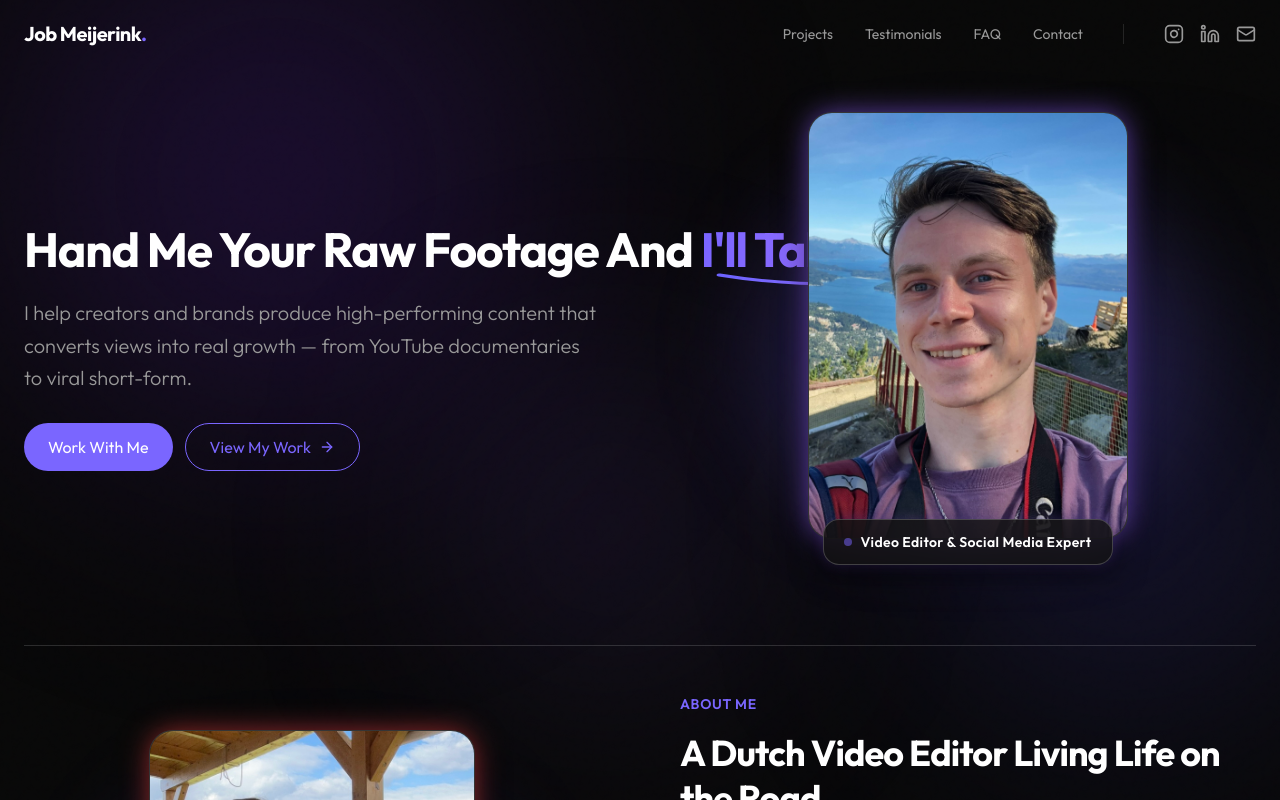
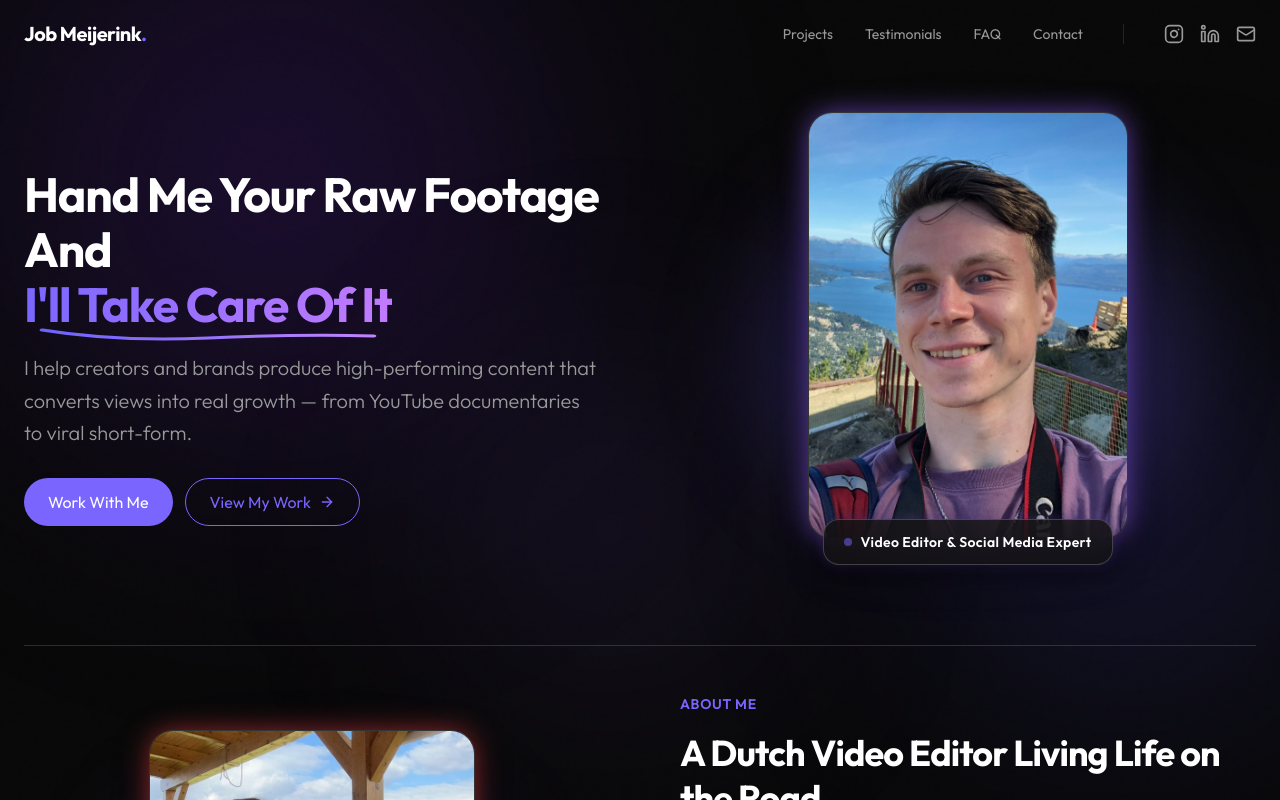
Before and after one commit to JobMeijerink/Portfolio, a React (Vite) app: page / in a window 1280 px wide. Shown: the top 800 px of the page. Built offline with nearby package versions, Linux system fonts and the light colour scheme.

Commit message:
Update home.tsx

```diff
--- a/src/pages/home.tsx
+++ b/src/pages/home.tsx
@@ -33,8 +33,9 @@ export default function Home() {
             <div className="grid grid-cols-1 lg:grid-cols-2 gap-10 lg:gap-20 items-center">
               <div>
                 <FadeIn delay={0.2}>
-                  <h1 className="text-[6.5vw] sm:text-3xl lg:text-4xl xl:text-5xl font-bold tracking-tight text-white mb-5 leading-[1.15] whitespace-nowrap">
-                    Hand Me Your Raw Footage And {' '}
+                  <h1 className="text-[6.5vw] sm:text-3xl lg:text-4xl xl:text-5xl font-bold tracking-tight text-white mb-5 leading-[1.15]">
+                    Hand Me Your Raw Footage And
+                    <br />
                     <span className="text-transparent bg-clip-text bg-gradient-to-r from-primary to-purple-400 relative inline-block">
                       I'll Take Care Of It
                       <svg
```
